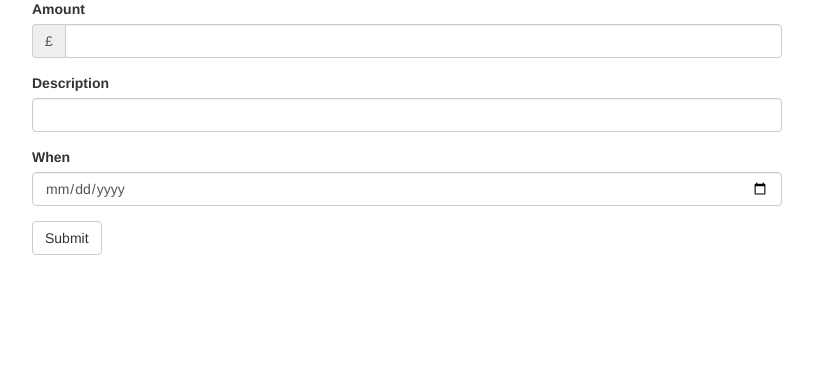
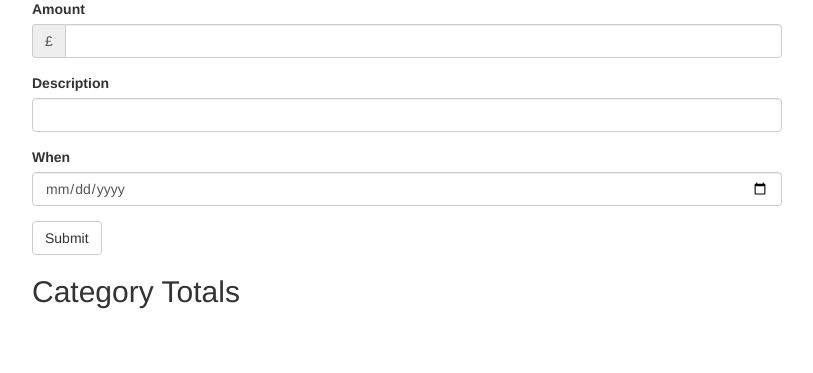
Before and after one commit to simonbrahan/expenses, a Python web app: template templates/index.htm in a window 1280 px wide. Shown: the part 134-507 px from the top of the page, without its empty margins (38-851 px from the left). Run offline with Jinja, Linux system fonts and the light colour scheme; the template is opened without the code that fills it, so the values that code supplies are empty; some libraries are stand-ins or nearby versions.

Commit message:
Added category totals to fron tpage

```diff
--- /dev/null
+++ b/templates/category_totals.htm
@@ -0,0 +1,8 @@
+<ul>
+{% for category_total in category_totals %}
+    <li>
+        &pound;{{ '{0:.2f}'.format(category_total['total']) }} -
+        {{ category_total['category'] }}
+    </li>
+{% endfor %}
+</ul>
--- a/templates/index.htm
+++ b/templates/index.htm
@@ -16,6 +16,8 @@
                 <div class="col-md-8">
                     <h2>Add Expense</h2>
                     {% include 'add_expense_form.htm' %}
+                    <h2>Category Totals</h2>
+                    {% include 'category_totals.htm' %}
                 </div>
                 <div class="col-md-4">
                     <h2>Expenses List</h2>
--- a/wsgi.py
+++ b/wsgi.py
@@ -31,6 +31,7 @@ def application(environ, start_response):
 
     grouped_expenses = expense.groupByDate(expense.getAll())
 
+    category_totals = expense.getCategories()
 
     template_env = jinja2.Environment(
         loader = jinja2.FileSystemLoader(os.path.join(environ['DOCUMENT_ROOT'], 'templates'))
@@ -39,10 +40,8 @@ def application(environ, start_response):
     template = template_env.get_template('index.htm')
 
     response_body = template.render(
-        { 'grouped_expenses': grouped_expenses , 'today': datetime.date.today() }
+        { 'grouped_expenses': grouped_expenses , 'today': datetime.date.today(), 'category_totals': category_totals }
     ).encode('utf-8')
-
-    response_body = str(expense.getCategories())
 
     response_headers = [('Content-Type', 'text/html; charset=utf-8'), ('Content-Length', str(len(response_body)))]
 
```
